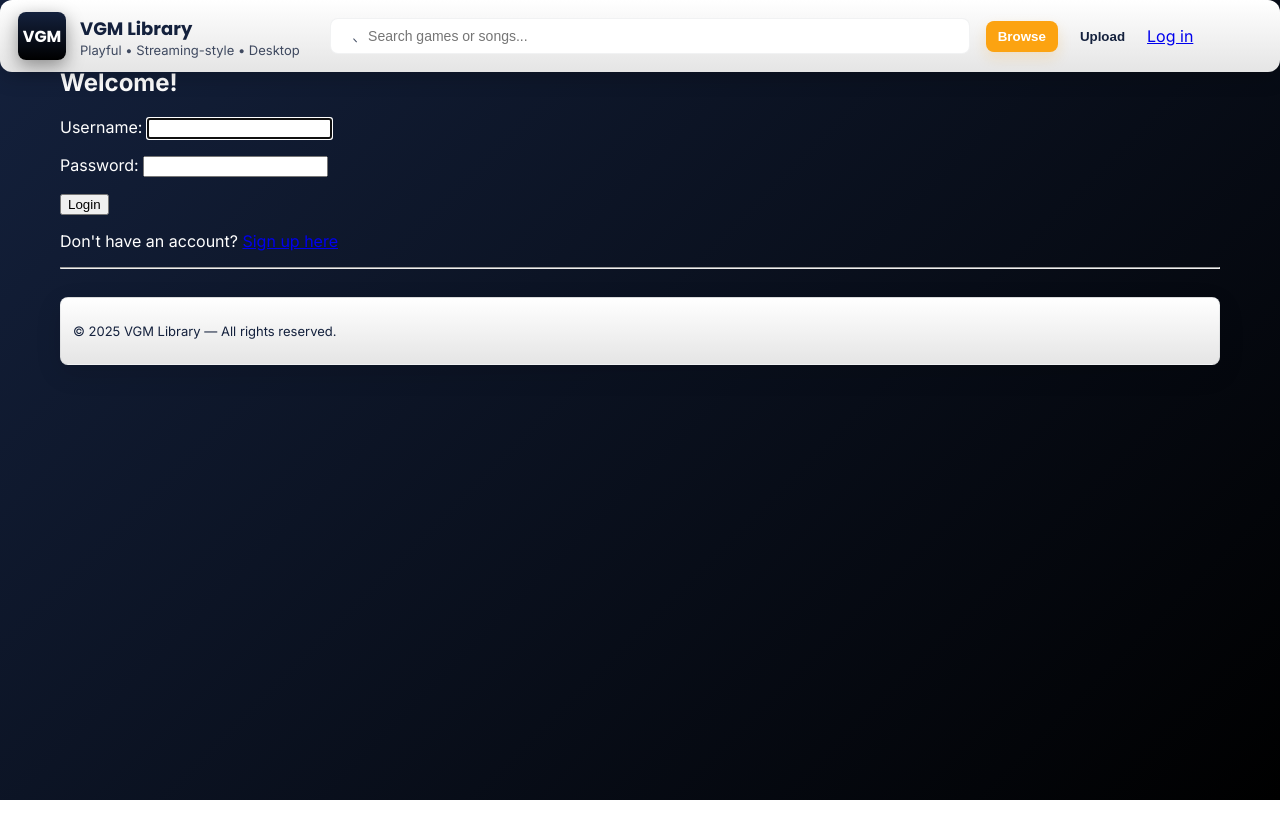
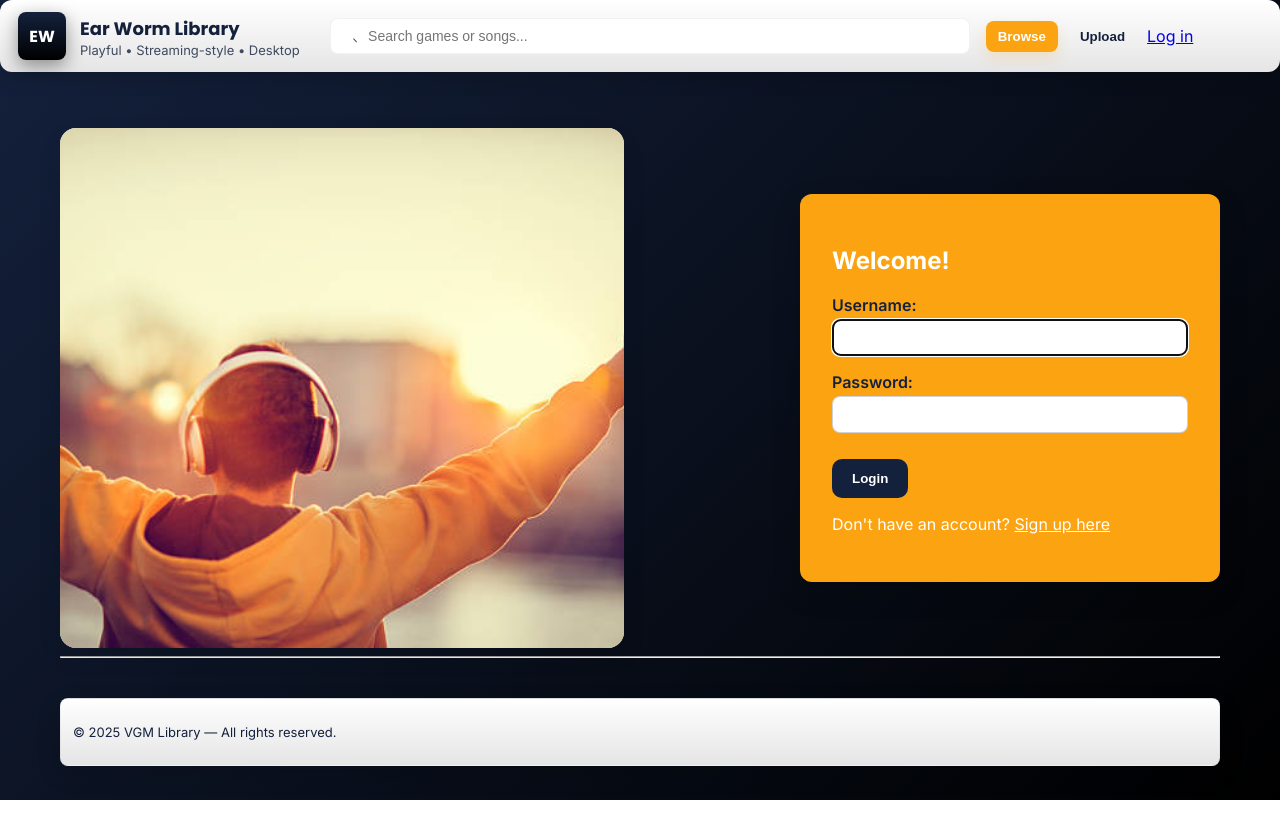
Before and after one commit to JustS0m3Guy/Music-App-i-, a Django app: page /login/ in a window 1280 px wide. Run offline with Django 3.2, Linux system fonts and the light colour scheme; parts of the project's set-up code (start-up, migrations or seed data) failed here and were passed over; some libraries are stand-ins or nearby versions.

Commit message:
UI changes for login and register pages

```diff
--- a/django-app/app/static/app/content/styles.css
+++ b/django-app/app/static/app/content/styles.css
@@ -464,7 +464,6 @@ main.content {
   border: none;
   cursor: pointer;
   font-weight: 700;
-  box-shadow: 0 6px 18px rgba(252, 163, 17, 0.12);
 }
 
 /* Inputs */
@@ -479,7 +478,7 @@ main.content {
 
 /* Footer: light panel */
 footer.site-footer {
-  margin-top: 28px;
+  margin-top: 40px;
   font-size: 13px;
   color: var(--navy);
   padding: 12px;
@@ -556,3 +555,144 @@ footer.site-footer {
   background: none;
   color: var(--navy);
 }
+
+
+/* Auth split layout */
+.auth-layout {
+  display: grid;
+  grid-template-columns: 1fr 1fr;
+  gap: 32px;
+  align-items: stretch;
+  padding-top: 60px; /* shift both image and form down */
+}
+
+.auth-visual {
+  position: relative;
+  overflow: hidden;
+  border-radius: 16px;
+  background: #e9eef6; /* fallback color */
+  box-shadow: 0 10px 24px rgba(0,0,0,0.08);
+  min-height: 520px; /* adjust as needed */
+}
+
+.auth-visual img {
+  width: 100%;
+  height: 100%;
+  object-fit: cover;
+  display: block;
+}
+
+.auth-form {
+  display: flex;
+  align-items: center;
+  justify-content: flex-end; /* push the form to the right */
+}
+
+/* Keep the form a nice width */
+.login-box,
+.register-box {
+  width: 100%;
+  max-width: 420px;
+  margin-left: auto;
+  background: var(--accent);
+  padding: 32px 32px;
+  border-radius: 12px;
+  box-shadow: 0 10px 28px rgba(0,0,0,0.18);
+  color: var(--white);
+}
+
+.register-box h2 { margin-top: 0; }
+
+.register-box label { color: var(--navy); font-weight: 600; }
+
+.register-box input[type="text"],
+.register-box input[type="password"],
+.register-box input[type="email"] {
+  width: 100%;
+  padding: 10px 12px;
+  margin-top: 4px;
+  border-radius: 8px;
+  border: 1px solid rgba(20,33,61,0.2);
+  background: var(--white);
+  color: var(--navy);
+}
+
+.register-box button[type="submit"] {
+  background: var(--navy);
+  color: var(--white);
+  border: 0;
+  padding: 12px 20px;
+  border-radius: 10px;
+  cursor: pointer;
+  font-weight: 700;
+  margin-top: 10px;
+}
+
+.register-box button[type="submit"]:hover {
+  background: #0d182d;
+}
+
+.signup-link a:link,
+.signup-link a:visited {
+  color: var(--white);
+  text-decoration: underline;
+}
+.signup-link a:hover,
+.signup-link a:focus {
+  color: var(--white);
+  text-decoration: none;
+}
+
+.login-link a:link,
+.login-link a:visited {
+  color: var(--white);
+  text-decoration: underline;
+}
+.login-link a:hover,
+.login-link a:focus {
+  color: var(--white);
+  text-decoration: none;
+}
+
+.login-box label { color: var(--navy); font-weight: 600; }
+
+.login-box input[type="text"],
+.login-box input[type="password"]
+{
+  width: 100%;
+  padding: 10px 12px;
+  margin-top: 4px;
+  border-radius: 8px;
+  border: 1px solid rgba(20,33,61,0.2);
+  background: var(--white);
+  color: var(--navy);
+}
+
+.login-box button[type="submit"] {
+  background: var(--navy);
+  color: var(--white);
+  border: 0;
+  padding: 12px 20px;
+  border-radius: 10px;
+  cursor: pointer;
+  font-weight: 700;
+  margin-top: 10px;
+}
+
+.login-box button[type="submit"]:hover {
+  background: #0d182d;
+}
+
+/* Optional: stack on narrow widths (if you later change the meta viewport) */
+@media (max-width: 900px) {
+  .auth-layout {
+    grid-template-columns: 1fr;
+  }
+  .auth-form {
+    justify-content: center;
+  }
+  .auth-visual {
+    margin-top: 80px;
+    min-height: 260px;
+  }
+}
--- a/django-app/app/templates/app/layout.html
+++ b/django-app/app/templates/app/layout.html
@@ -28,9 +28,9 @@
   <div class="wrap">
     <header class="nav" role="banner">
       <div class="brand">
-        <div class="logo">VGM</div>
+        <div class="logo">EW</div>
         <div>
-          <h1>VGM Library</h1>
+          <h1>Ear Worm Library</h1>
           <div class="muted small">Playful • Streaming-style • Desktop</div>
         </div>
       </div>
--- a/django-app/app/templates/app/login.html
+++ b/django-app/app/templates/app/login.html
@@ -1,65 +1,43 @@
 {% extends "app/layout.html" %}
+{% load static %}
 
 {% block content %}
-
-<!-- <h2>{{ title }}</h2>
-<div class="row">
-    <div class="col-md-8">
-        <section id="loginForm">
-            <form action="." method="post" class="form-horizontal">
-                {% csrf_token %}
-                <h4>Use a local account to log in.</h4>
-                <hr />
-                <div class="form-group">
-                    <label for="id_username" class="col-md-2 control-label">User name</label>
-                    <div class="col-md-10">
-                        {{ form.username }}
+<main class="content" role="main">
+    <section class="auth-layout">
+        <div class="auth-visual">
+            <img src="{% static 'app/media/muzik.jpg' %}"/>
         </div>
-                </div>
-                <div class="form-group">
-                    <label for="id_password" class="col-md-2 control-label">Password</label>
-                    <div class="col-md-10">
-                        {{ form.password }}
-                    </div>
-                </div>
-                <div class="form-group">
-                    <div class="col-md-offset-2 col-md-10">
-                        <input type="hidden" name="next" value="/" />
-                        <input type="submit" value="Log in" class="btn btn-default" />
-                    </div>
-                </div>
-                {% if form.errors %}
-                <p class="validation-summary-errors">Please enter a correct user name and password.</p>
-                {% endif %}
-            </form>
-        </section>
-    </div>
-    <div class="col-md-4">
-        <section id="socialLoginForm"></section>
-    </div>
-</div> -->
-
-<main class="content" role="main">
+        <div class="auth-form">
             <div class="login-box">
                 <h2>Welcome!</h2>
                 <form action="." method="post" class="form-horizontal">
                     {% csrf_token %}
-
-                {{form.as_p}}
-            <input type="submit" value="Login" />
+                    {% for field in form %}
+                    <p>
+                        {% if field.errors %}
+                        <ul class="errorlist">
+                            {% for error in field.errors %}
+                            <li>{{ error }}</li>
+                            {% endfor %}
+                        </ul>
+                        {% endif %}
+                        {{ field.label_tag }} {{ field }}
+                    </p>
+                    {% endfor %}
+                    <button type="submit">Login</button>
                 </form>
-            <p></p>
+                {% if form.errors %}
+                    <p class="validation-summary-errors">Please enter a correct user name and password.</p>
+                {% endif %}
                 <div class="signup-link">
                     <p>Don't have an account? <a href="{% url 'register' %}">Sign up here</a></p>
                 </div>
             </div>
+        </div>
+    </section>
 </main>
 {% endblock %}
 
-
 {% block scripts %}
-
-    {% load static %}
 <script src="{% static 'app/scripts/jquery.validate.min.js' %}"></script>
-
 {% endblock %}
```
Also changed, not shown: Static_HTML/login.html (+8 -0 lines), Static_HTML/styles.css (+50 -0 lines), django-app/app/templates/app/register.html (+8 -1 lines), django-app/app/static/app/media/muzik.jpg (added), django-app/app/static/app/media/muzik2.jpg (added). Lines whose indentation alone changed are shown as unchanged.
